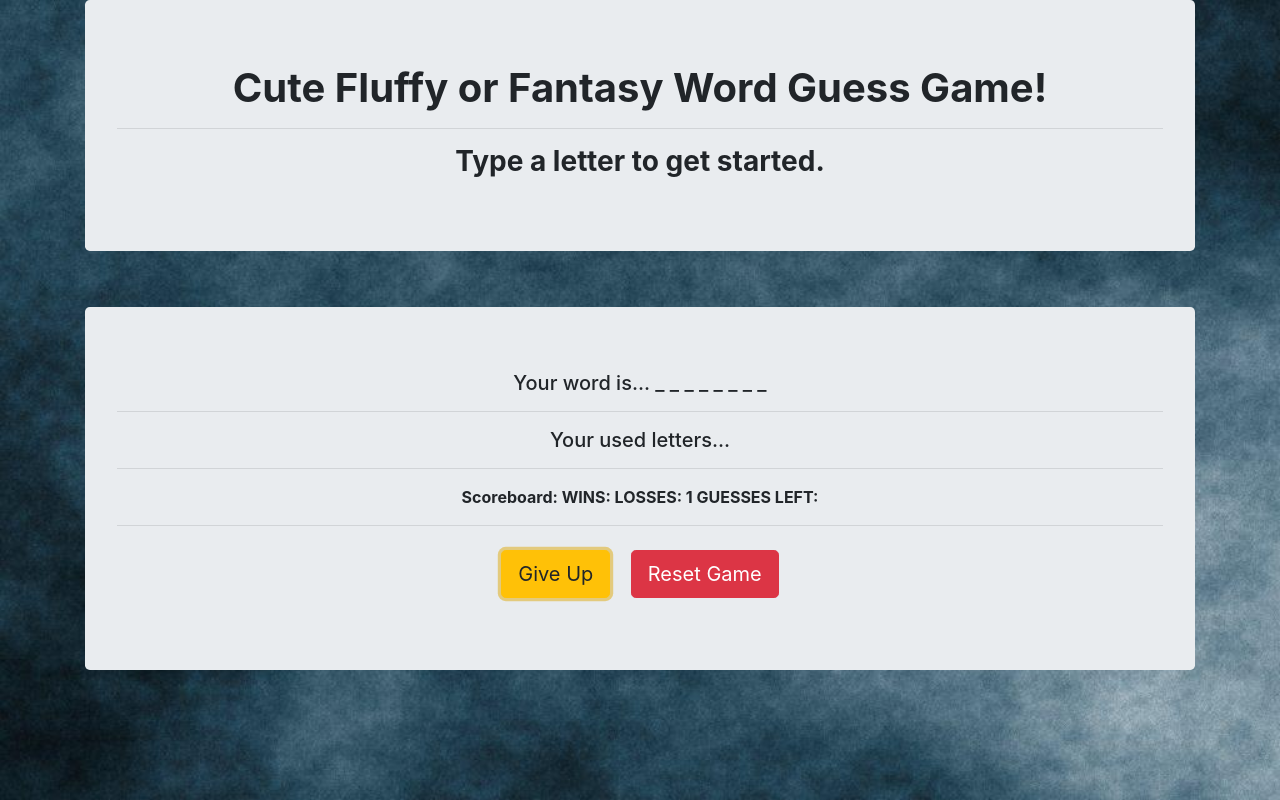
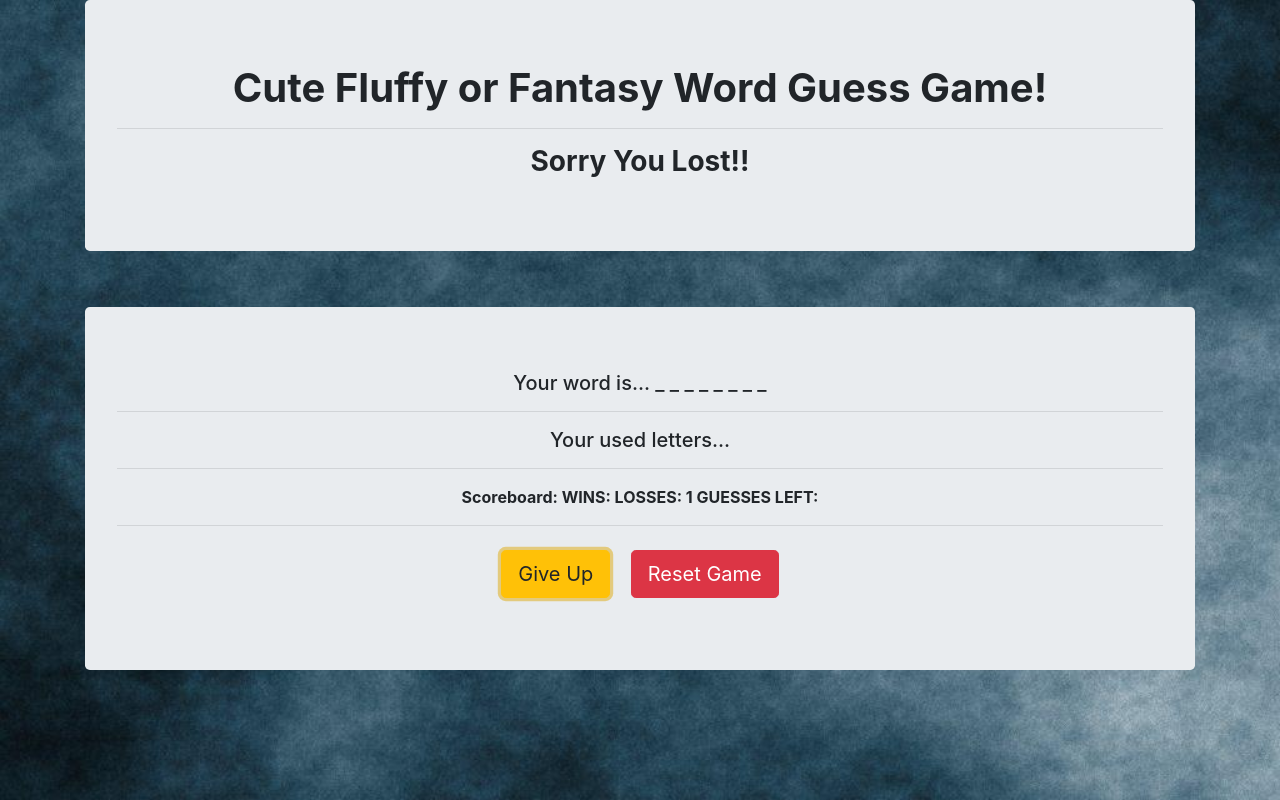
Before and after one commit to SageDragon/Word-Guess-Game, a plain HTML site: page index.html in a window 1280 px wide. Both pictures are taken after a click on the button "Give Up". Drawn offline with nearby package versions, Linux system fonts and the light colour scheme.

Commit message:
Added function to win/loss screen

```diff
--- a/assets/javascript/game.js
+++ b/assets/javascript/game.js
@@ -5,6 +5,7 @@ var theWordArray = []
 var blanks = 0;
 var blanksAndCorrect = [];
 var wrongLetter = [];
+var lastWord = "";
 
 var wins = 0;
 var losses = 0;
@@ -45,6 +46,7 @@ function reset() {
     guessesRemaining = 12;
     wrongLetter = [];
     blanksAndCorrect = [];
+    document.getElementById("infoBoard").innerText = "Congrads!!! your word was " + randomWord;
     Game()
 }
 
@@ -81,6 +83,7 @@ function complete() {
         losses++;
         reset()
         document.getElementById("losstracker").innerHTML = " " + losses;
+        document.getElementById("infoBoard").innerText = "Sorry You Lost!!";
     }
     document.getElementById("gameWord").innerHTML = "  " + blanksAndCorrect.join(" ");
     document.getElementById("guessesremaining").innerHTML = " " + guessesRemaining;
@@ -105,5 +108,7 @@ function giveup() {
     losses++;
     reset()
     document.getElementById("losstracker").innerHTML = " " + losses;
+    document.getElementById("infoBoard").innerText = "Sorry You Lost!!";
+
 
 }
--- a/index.html
+++ b/index.html
@@ -16,7 +16,7 @@
             </h1>
             <hr>
             <h3 class="text-center">
-                <strong class="infoBoard">Type a letter to get started.</strong>
+                <strong id="infoBoard">Type a letter to get started.</strong>
             </h3>
         </div>
         <br>
```
